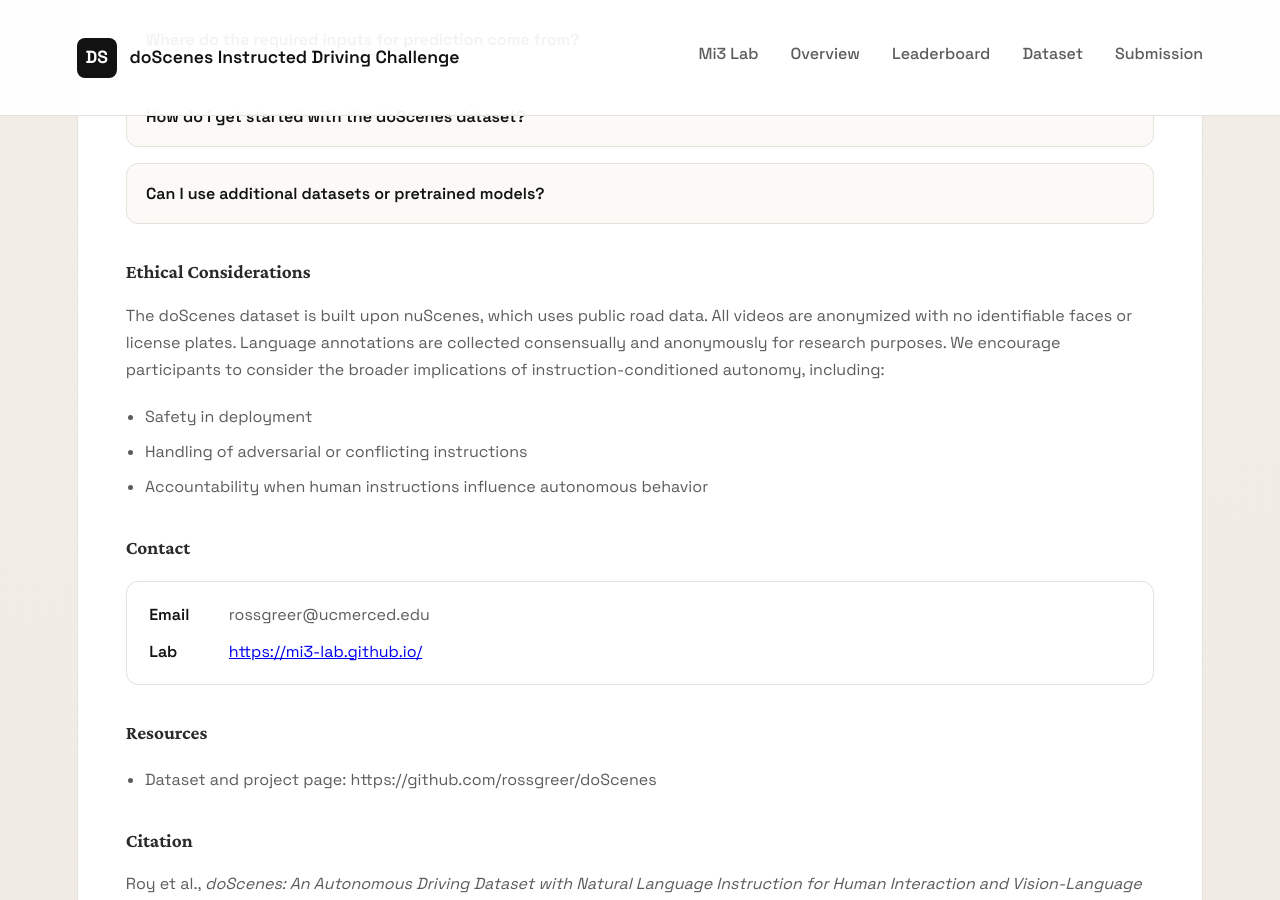
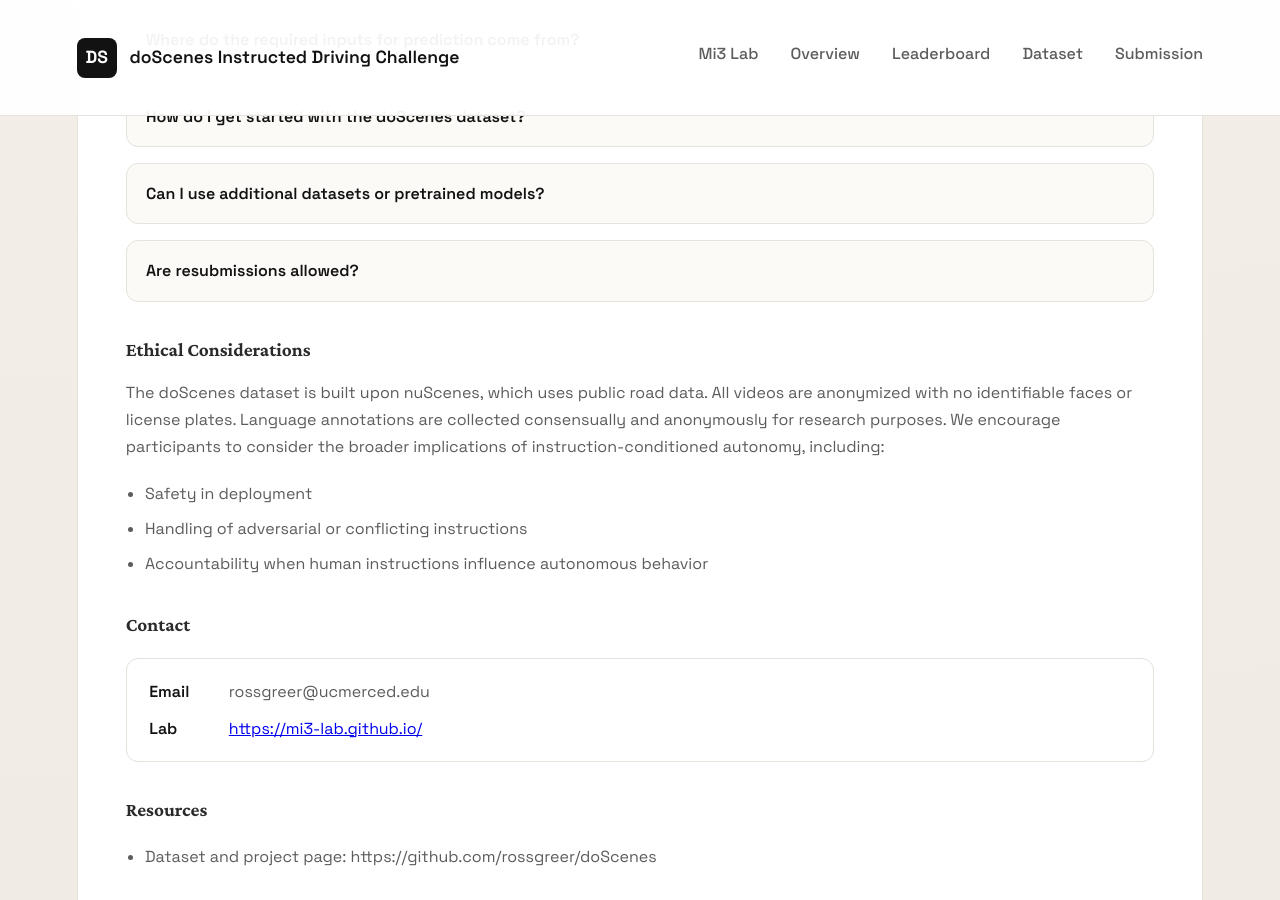
Before and after one commit to Mi3-Lab/mi3-lab.github.io, a Jekyll site: the page doScenes_challenge.html, which Jekyll copies as it is, in a window 1280 px wide and 900 px high, scrolled down 6868 px. Built offline with Jekyll 4.4.1, drawn with Linux system fonts in a browser that asks for light colours.

Commit message:
Update FAQ to include resubmission Q

```diff
--- a/doScenes_challenge.html
+++ b/doScenes_challenge.html
@@ -1001,6 +1001,13 @@
                                 procedures.
                             </p>
                         </details>
+                        <details>
+                            <summary>Are resubmissions allowed?</summary>
+                            <p>
+                                Yes. Resubmissions are allowed, but they must be clearly identified in the submission so the
+                                most recent eligible submission can be evaluated correctly.
+                            </p>
+                        </details>
                     </div>
 
                     <h3>Ethical Considerations</h3>
```
